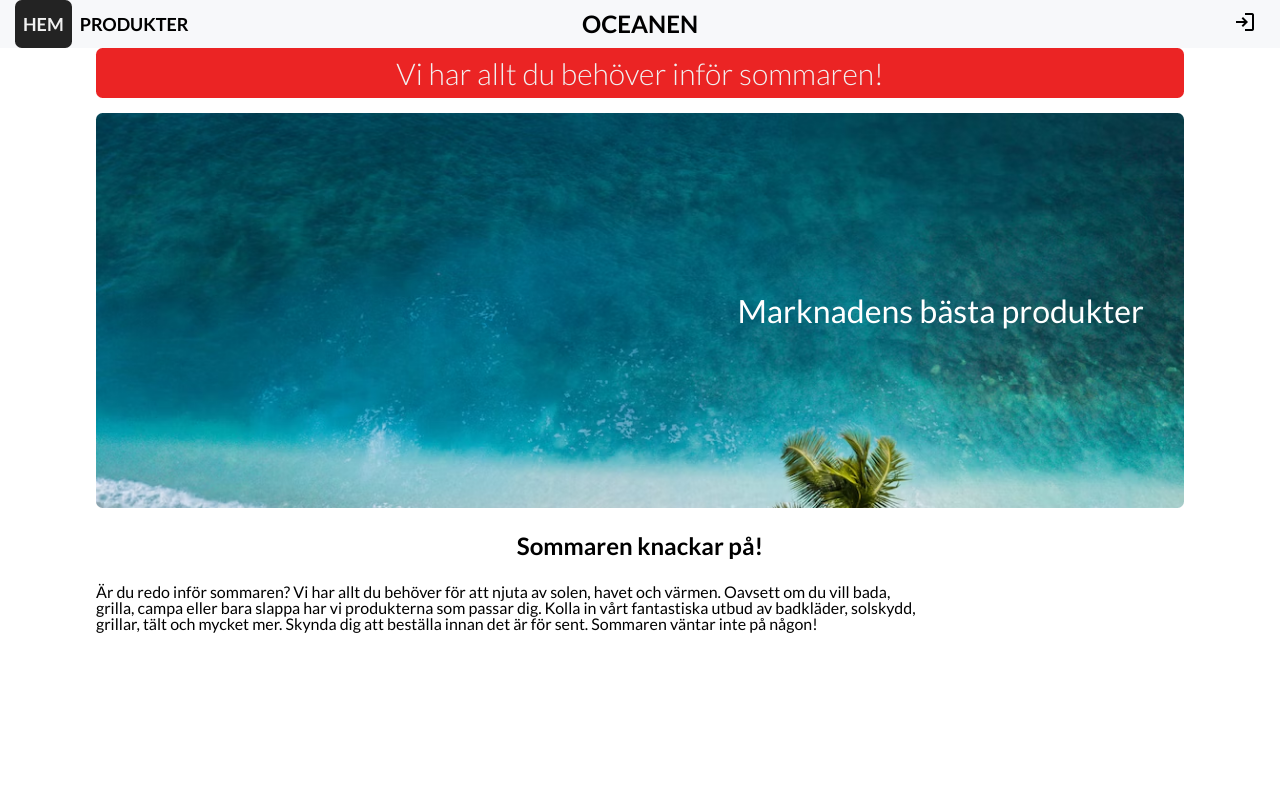
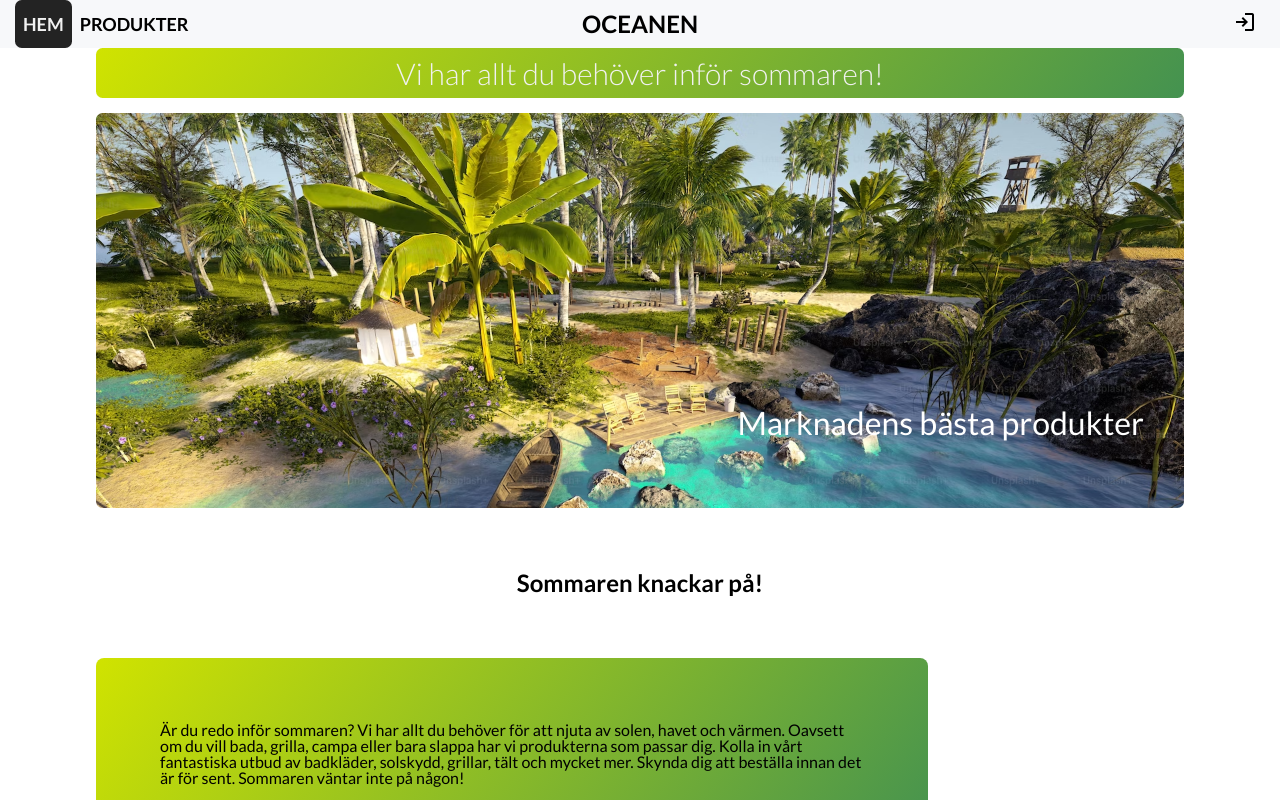
Before and after one commit to MalinJ123/Ruby_Dolphins, a React (Vite) app: page / in a window 1280 px wide. Built offline with nearby package versions, Linux system fonts and the light colour scheme.

Commit message:
css interface

```diff
--- a/api/data/db.json
+++ b/api/data/db.json
@@ -6,7 +6,30 @@
       "password": "mums"
     }
   ],
+
   "products": [
+    {
+      "id": 4,
+      "name": "Volleybollnät",
+      "price": 349,
+      "image": "https://exportpagescdn.net/v2/images/format-product-fullsize/7bb81f4f-5ee0-11ea-96d9-0cc47a40e97c/vollybolln%C3%A4t-fr%C3%A5n-manfred-huck-gmbh.jpg",
+      "tags": [
+        "strand",
+        "sport",
+        "aktivitet"
+      ]
+    },
+    {
+      "id": 5,
+      "name": "Vattenspridare",
+      "price": 79,
+      "image": "https://www.wexthuset.com/images/products/kent-stowe/vattenspridare-flopro-plus-thyphoon.jpg",
+      "tags": [
+        "lek",
+        "trädgård",
+        "vatten"
+      ]
+    },
     {
       "id": 6,
       "name": "Bikini",
--- a/components/Login.css
+++ b/components/Login.css
@@ -1,7 +1,7 @@
 .main-form{
     margin-top: 2em;
     position: absolute;
-    top: 4em;
+    top: 5em;
     z-index: 1;
     background-color: rgba(14, 12, 12, 0.833);
     padding: 2em;
@@ -17,6 +17,9 @@
     gap: 1em;
     color: white;
 }
+.Admin-title{
+margin-bottom: 1em;
+}
 
 .form-header{
     display: flex;
@@ -31,7 +34,7 @@
 
 input{
     align-self: center;
-    width: 40%;
+    /* width: 40%; */
 }
 
 label{
@@ -60,20 +63,32 @@ label{
 @media screen and (max-width: 790px){
     .main-form{
         margin-top: 2em;
-        /* position: absolute; */
-        top: 4em;
+        position: absolute;
+        top: 5em;
         z-index: 1;
         background-color: rgba(14, 12, 12, 0.833);
-        /* padding: 2em; */
-        /* border-radius: 10%; */
-        /* right: 35%; */
+        padding: 2em;
+        border-radius: 10%;
+        right: 25%;
+    }
+
+}
+@media screen and (max-width: 549px){
+    .main-form{
+        margin-top: 2em;
+        position: absolute;
+        top: 6em;
+        z-index: 1;
+        border-radius: 10%;
+        right: 8%;
     }
     .form-div{
         display: flex;
         flex-direction: column;
-        padding: 5em;
+        padding: 1em;
         border-radius: 10px;
-        gap: 1em;
+        gap: 2em;
         color: white;
     }
+
 }
--- a/components/Login.jsx
+++ b/components/Login.jsx
@@ -51,7 +51,7 @@ const LoginForm = () => {
             <form className="main-form" onSubmit={handleSubmit}>
                 <div className="form-div">
                     <div className="form-header">
-                    <h3>ADMIN</h3>
+                    <h3 className="Admin-title">ADMIN</h3>
                     </div>
 
                     <div className="input-div">
--- a/routes/Products.jsx
+++ b/routes/Products.jsx
@@ -59,7 +59,7 @@ function Products() {
 								<p className="product-price">
 									Pris: {product.price} kr
 								</p>
-								<p>Taggar: {product.tags.join(", ")}</p>
+								<p className="tags">Taggar: { product.tags.join(",  ")}</p>
 
 							</div>
                             {isLoggedIn &&
--- a/routes/Start.jsx
+++ b/routes/Start.jsx
@@ -13,10 +13,10 @@ function Start() {
                 <HeroImageText>Marknadens bästa produkter</HeroImageText>
             </HeroImage>
             <TitleContainer>
-                <h1>Sommaren knackar på!</h1>
+                <h1 className="start-title">Sommaren knackar på!</h1>
             </TitleContainer>
             <TextContainer>
-                <p>
+                <p className="start-message">
                     Är du redo inför sommaren? Vi har allt du behöver för att njuta av solen, havet och värmen. Oavsett om du vill bada, grilla, campa eller bara slappa har vi produkterna som passar dig. Kolla in vårt fantastiska utbud av badkläder, solskydd, grillar, tält och mycket mer. Skynda dig att beställa innan det är för sent. Sommaren väntar inte på någon!
                 </p>
             </TextContainer>
--- a/styles/StartStyle.jsx
+++ b/styles/StartStyle.jsx
@@ -1,12 +1,14 @@
 import styled from "styled-components"
 
 import heroImage from "../images/hero-image.jpeg"
+import paradise from "../images/paradise.jpeg"
 
 // Message
 
 export const MessageField = styled.div `
     min-height: 50px;
-    background-color: #eb2424;
+    background: rgb(208,223,37);
+    background: linear-gradient(128deg, rgb(208, 227, 0) 0%, rgb(68, 146, 80) 100%);
     color: #f1f1f1;
     width: 100%;
     font-size: 30px;
@@ -28,7 +30,7 @@ export const HeroImage = styled.div `
     width: 100%;
     height: 395px;
     background-size: cover;
-    background-image: url('${heroImage}');
+    background-image: url('${paradise}');
     background-repeat: no-repeat;
     border-radius: 6.5px;
     display: grid;
@@ -40,6 +42,7 @@ export const HeroImageText = styled.p `
     font-size: 32px;
     font-weight: 500;
     margin-right: 1.25em;
+    margin-top: 7em;
     color: #fff;
 `
 
--- a/stylesheet/products.css
+++ b/stylesheet/products.css
@@ -1,3 +1,23 @@
+.start-title{
+	/* border: 2px solid black; */
+	margin-top: 2em;
+	margin-bottom: 2em;
+}
+.start-message{
+	/* border: 1px solid black;  */
+	padding: 3em;
+
+	background: rgb(208,223,37);
+	background: linear-gradient(128deg, rgb(208, 227, 0) 0%, rgb(68, 146, 80) 100%);
+	padding: 4em;
+	/* box-shadow: 0 2px 4px rgba(0, 0, 0, 10.1); */
+	border-radius: 8px;
+	align-items: center;
+}
+
+
+/* -------------- slut på start sida ------------------- */
+
 .products-body {
 	display: flex;
 	align-items: center;
@@ -18,7 +38,18 @@
 	flex-wrap: wrap;
 	margin: 2em 3em;
 }
+.produkt{
+	display: flex;
+	justify-content: center;
+	align-items: center;
+	margin-top: 1em;
+	height: 3em;
+	border: 1px solid black;
+	color: white;
+	background: rgba(0, 0, 0, 0.703);
 
+
+}
 .product {
     width: 250px ;
     display: flex;
@@ -29,12 +60,6 @@
 	box-shadow: 0 2px 4px rgba(0, 0, 0, 10.1);
 	border-radius: 8px;
     align-items: center;
-
-	 /* display: flex;
-	 flex-direction: column;
-	align-items: center;
-	justify-content: center;
-	 border: 2px solid black;  */
 }
 
 
@@ -61,6 +86,10 @@
 	font-weight: bold;
 }
 
+.tags{
+	margin-top: 1em;
+}
+
 
 .admin-div{
     display: flex;
@@ -73,7 +102,7 @@
     background-color: rgb(27, 26, 26);
     color: white;
     border: none;
-    font-size: 16px;
+    font-size: 13px;
     padding: .4em 1em;
     border-radius: 4px;
     cursor: pointer;
@@ -83,25 +112,3 @@
     background-color: white;
     color: rgb(27, 26, 26);
 }
-
-
-/* @media screen and (max-width: 1400px) {
-	.grid-container {
-		flex-wrap: wrap;
-
-	}
-} */
-
-@media screen and (max-width: 768px) {
-	/* .grid-container {
-		grid-template-columns: repeat(1, 1fr);
-	}
-
-	.search-input {
-		margin-left: 1em;
-	}
-
-	.sort-dropdown {
-		margin-left: 1em;
-	} */
-}
```
Also changed, not shown: images/paradise.jpeg (added).
